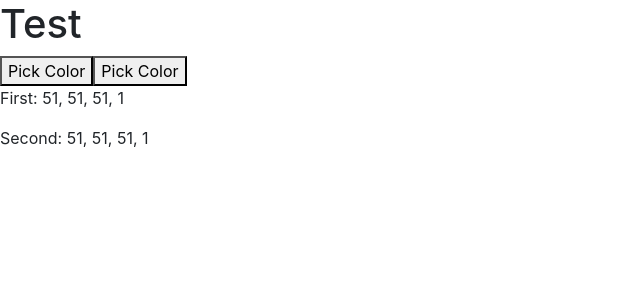
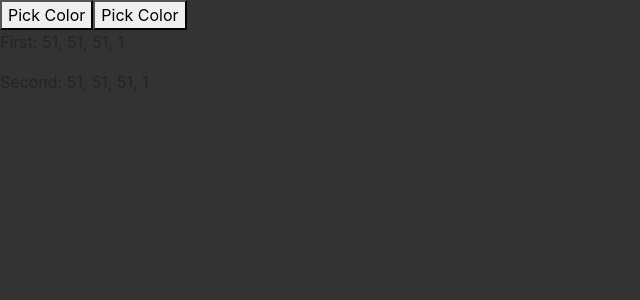
Before and after one commit to andrewdetorres/gradientmaker, a React (Create React App) app: page / in a window 1280 px wide. Shown: the top 300 px of the page, without its empty margins (0-640 px from the left). Built offline with nearby package versions, Linux system fonts and the light colour scheme.

Commit message:
first interation of gradient generated on background div

```diff
--- a/src/App.js
+++ b/src/App.js
@@ -7,7 +7,6 @@ import GradientSelector from './components/GradientSelector/GradientSelector';
 function App() {
   return (
     <div className="App">
-      <h1>Test</h1>
       <GradientSelector />
     </div>
   );
--- a/src/components/GradientSelector/GradientSelector.jsx
+++ b/src/components/GradientSelector/GradientSelector.jsx
@@ -70,15 +70,20 @@ class GradientSelector extends Component {
     </div>
     )
     : null;
+
+    const backgroundStyle = {
+      background: `linear-gradient(rgba(${this.state.firstBackground.r},${this.state.firstBackground.g},${this.state.firstBackground.b},${this.state.firstBackground.a}),rgba(${this.state.secondBackground.r},${this.state.secondBackground.g},${this.state.secondBackground.b},${this.state.secondBackground.a}))`
+    };
+
     return (
-      <>
+      <div className="main-container" style={backgroundStyle}>
         <button onClick={ this.handleClick }>Pick Color</button>
         {firstPicker}
         <button onClick={ this.handleSecondClick }>Pick Color</button>
         {secondPicker}
         <p>First: {this.state.firstBackground.r}, {this.state.firstBackground.g}, {this.state.firstBackground.b}, {this.state.firstBackground.a}</p>
         <p>Second: {this.state.secondBackground.r}, {this.state.secondBackground.g}, {this.state.secondBackground.b}, {this.state.secondBackground.a}</p>
-      </>
+      </div>
     );
   }
 }
--- a/src/components/GradientSelector/GradientSelector.scss
+++ b/src/components/GradientSelector/GradientSelector.scss
@@ -1,3 +1,11 @@
+.main-container {
+  position: absolute;
+  height: 100vh;
+  width: 100%;
+  top: 0px;
+  right: 0px;
+  bottom: 0px;
+  left: 0px;
   .popover-first {
     position: absolute;
     z-index: 2;
@@ -9,3 +17,4 @@
       left: 0px;
     }
   }
+}
```
Lines whose indentation alone changed are shown as unchanged.
